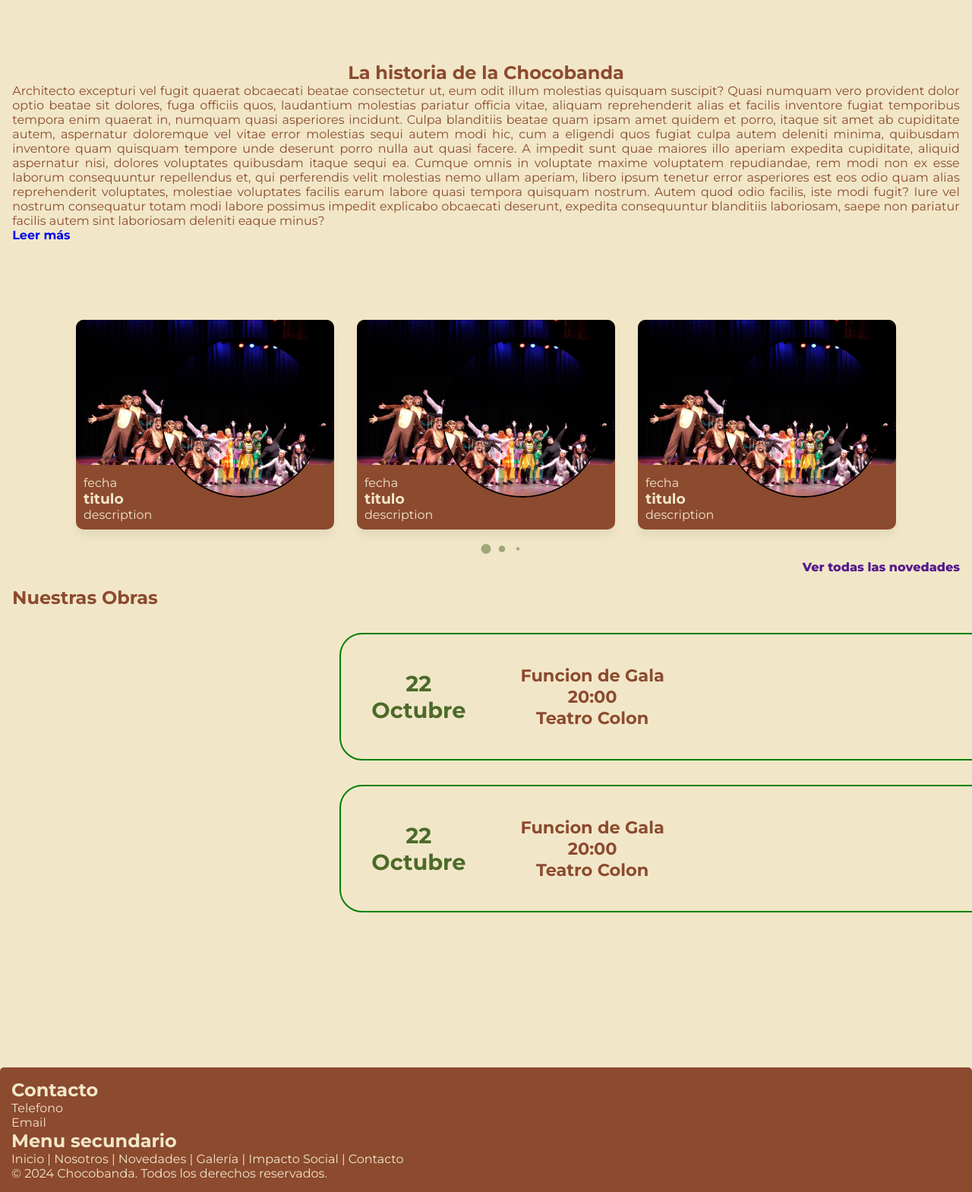
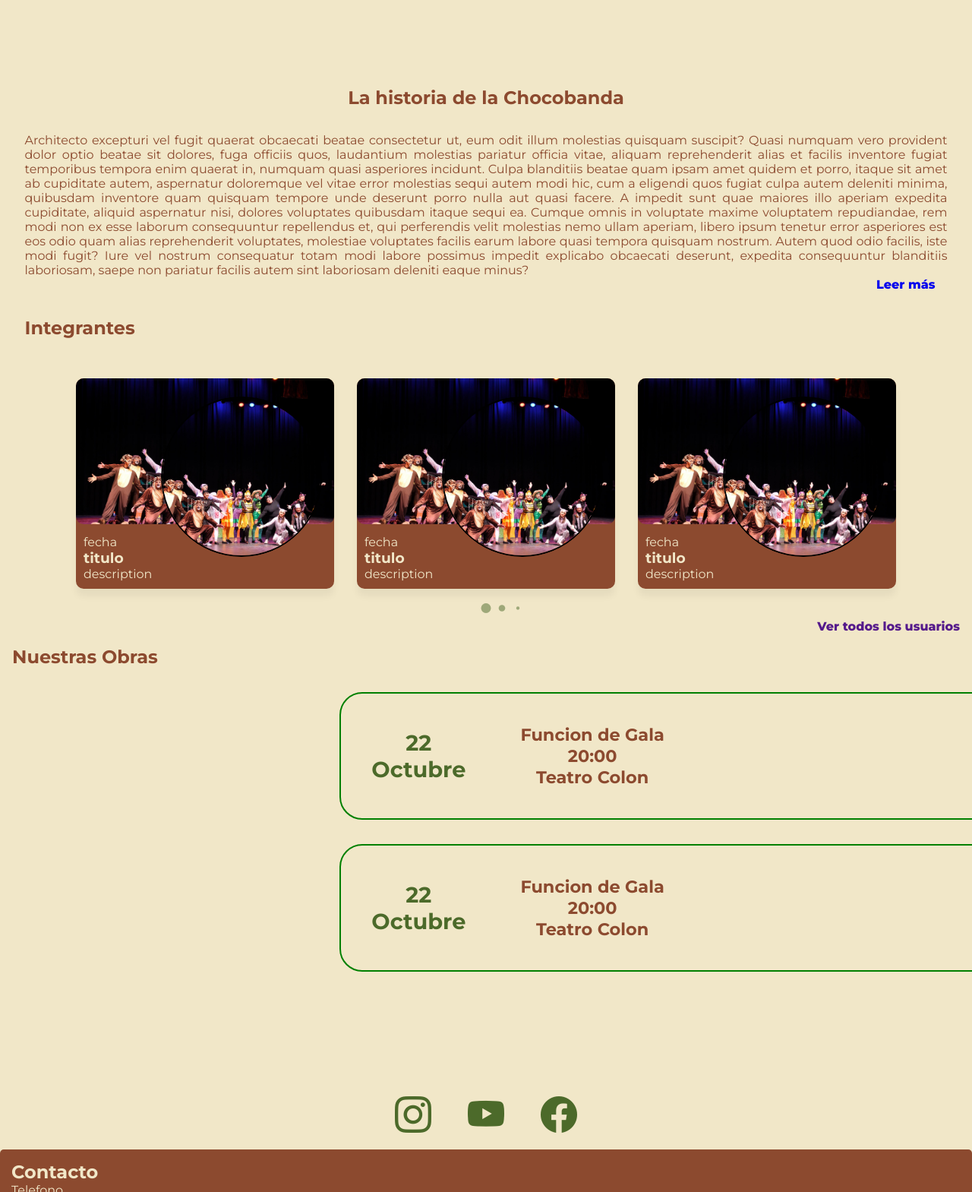
Before and after one commit to thomm23/Chocobanda, a Django app: page /nosotros/ in a window 1280 px wide. Shown: the part 57-1626 px from the top of the page at 76% size. Run offline with Django 5.2, Linux system fonts and the light colour scheme.

Commit message:
mas modificaciones
xd

```diff
--- a/sitioChocobanda/static/css/nosotros.css
+++ b/sitioChocobanda/static/css/nosotros.css
@@ -26,24 +26,24 @@
 .card-item {
     position: relative;
 }
-.nosotros-section h4
-{
-    justify-content: right !important;
-}
 .nosotros-section h1{
     text-align: center;
+    margin-bottom: 2vh;
 }
 .nosotros-section
 {
     display: flex;
     flex-direction: column;
     text-align: justify;
-    margin: 1vh;
-    margin-top: 5vh;
-    margin-bottom: 5vh;
+    margin: 2vh;
+    margin-top: 7vh;
     color: #8c4a2f;
 }
 
+.integrantes-section h1{
+    color: #8c4a2f;
+    margin:  2vh;
+}
 
 @media screen and (max-width: 768px) {
 
--- a/sitioChocobanda/templates/base.html
+++ b/sitioChocobanda/templates/base.html
@@ -30,6 +30,12 @@
       {% block content %}
       {% endblock %}
     </main>
+    {%block footer %}
+    <div class="redes">
+      <a href="https://www.instagram.com/chocobandamdq/"><i class="bi bi-instagram"></i></a>
+      <a href="https://www.youtube.com/@chocobandamdq3701"><i class="bi bi-youtube"></i></a>
+      <a href="https://www.facebook.com/chocobanda.mdq/?locale=eo_EO&_rdr"><i class="bi bi-facebook"></i></a>
+  </div>
     <footer>
       <ul>
         <li class="footer-item">
@@ -46,7 +52,7 @@
         </li>
       </ul>
     </footer>
-
+    {%endblock%}
     <script>
       const nav = document.querySelector("#nav");
       const abrir = document.querySelector("#abrir");
--- a/sitioChocobanda/templates/login.html
+++ b/sitioChocobanda/templates/login.html
@@ -28,3 +28,6 @@
     </form>
 
 {% endblock %}
+
+{%block footer%}
+{%endblock%}
--- a/sitioChocobanda/templates/nosotros.html
+++ b/sitioChocobanda/templates/nosotros.html
@@ -11,10 +11,13 @@
         <section class="nosotros-section">
             <h1>La historia de la Chocobanda</h1>
             <p>{% lorem 2 b random %}</p>
-            <a href="#"><h4>Leer más</h4></a>
+            <div class="novedades-redirrecion">
+                <p><a href="#">Leer más</a></p>
+            </div>
         </section>
 
         <section class="integrantes-section">
+            <h1>Integrantes</h1>
             <div class="container-integrantes swiper">
                 <div class="card-wrapper">
                     <ul class="card-list swiper-wrapper">
@@ -76,7 +79,7 @@
             </div>
 
             <div class="novedades-redirrecion">
-                <p><a href="">Ver todas las novedades</a></p>
+                <p><a href="">Ver todos los usuarios</a></p>
             </div>
 
         </section>
```
Also changed, not shown: sitioChocobanda/templates/home.html (+2 -9 lines).
